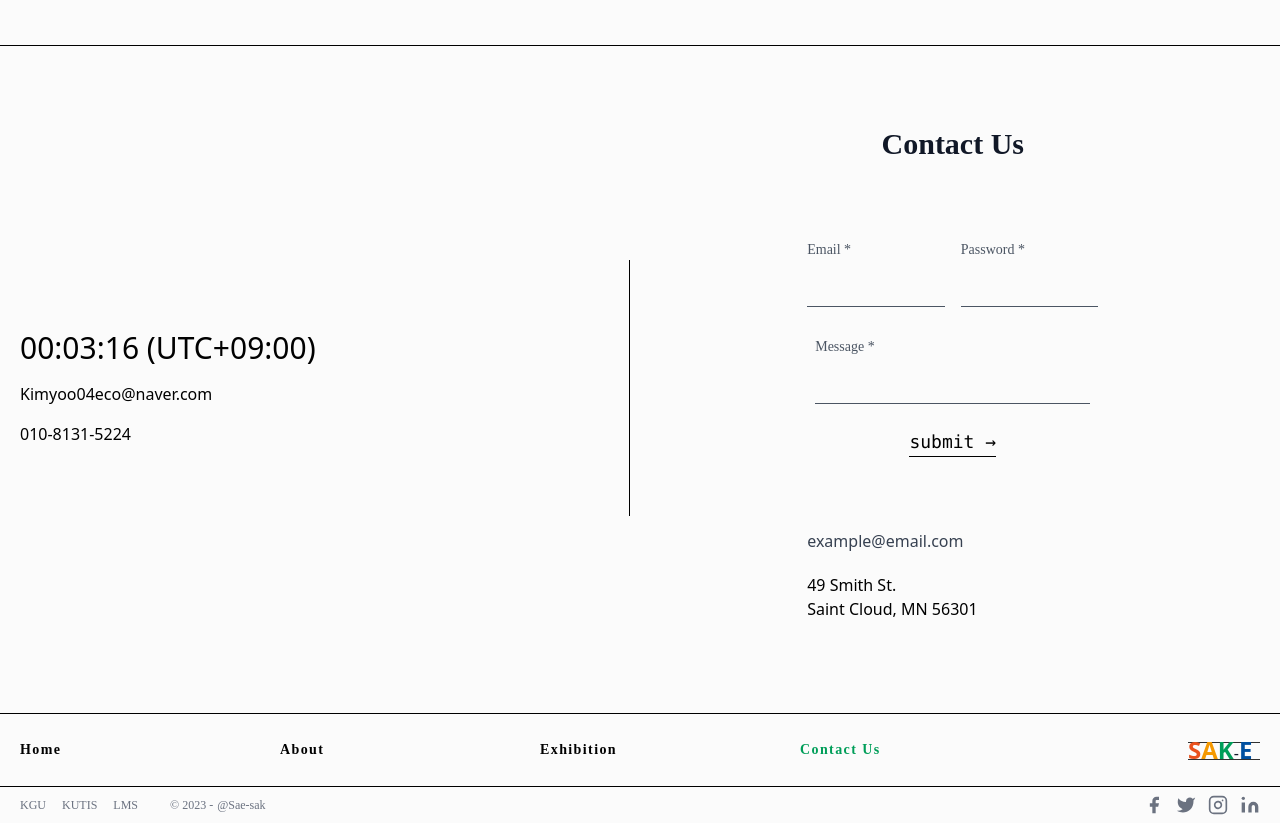
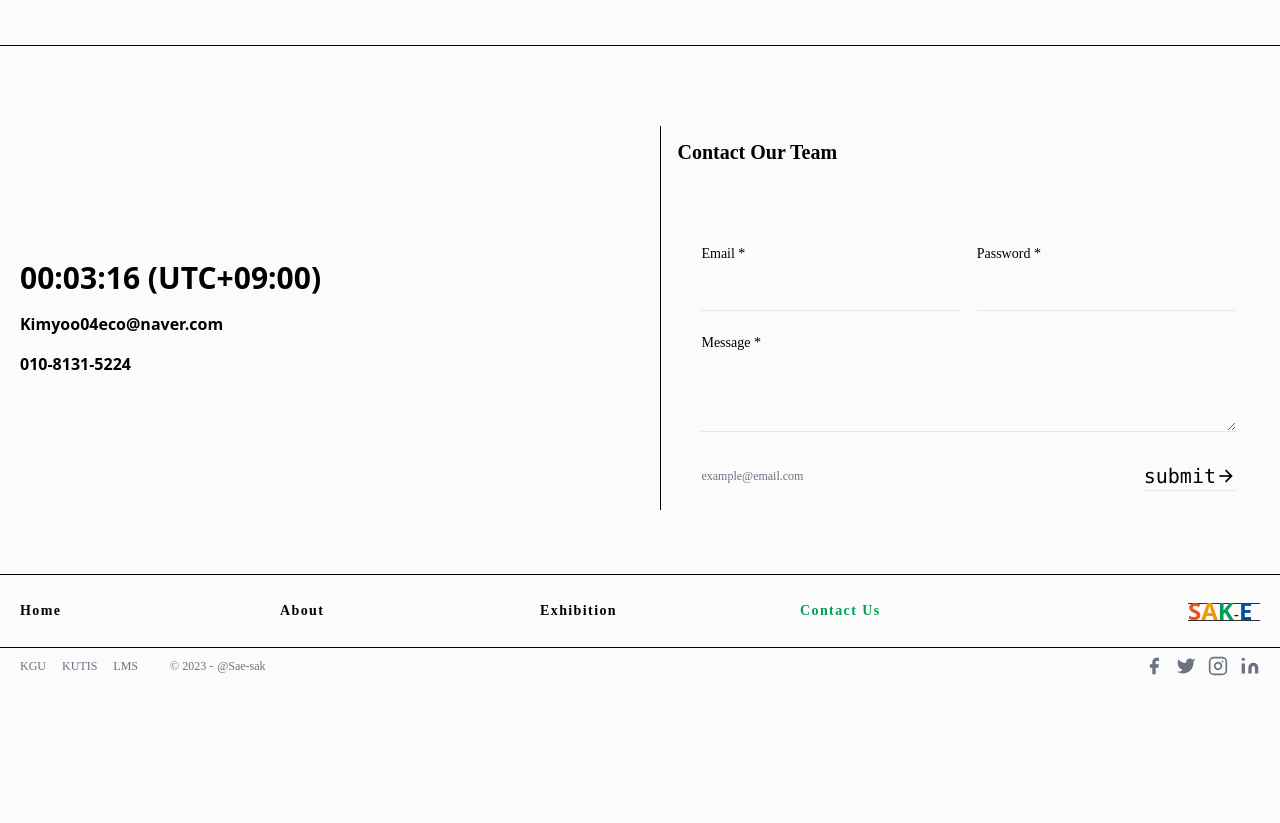
Before and after one commit to Sae-sak/SAK-Exhibition, a Next.js app: page /contactus in a window 1280 px wide. Shown: the part 1000-1823 px from the top of the page. After the commit the page ends 1684 px from the top, so only its background shows below. Built offline with nearby package versions, Linux system fonts and the light colour scheme; a web font is replaced by a local one.

Commit message:
Update Contactus form design

```diff
--- a/src/scenes/ContactUs/Clock/index.tsx
+++ b/src/scenes/ContactUs/Clock/index.tsx
@@ -9,9 +9,9 @@ export default function Clock() {
 
   return (
     <div className=" w-full col-start gap-4 ">
-      <span className=" text-3xl">00:03:16 (UTC+09:00)</span>
-      <div>Kimyoo04eco@naver.com</div>
-      <div>010-8131-5224</div>
+      <span className=" font-extrabold text-3xl">00:03:16 (UTC+09:00)</span>
+      <div className=" font-semibold">Kimyoo04eco@naver.com</div>
+      <div className=" font-semibold">010-8131-5224</div>
     </div>
   );
 }
--- a/src/scenes/ContactUs/ContactUsForm/index.tsx
+++ b/src/scenes/ContactUs/ContactUsForm/index.tsx
@@ -1,19 +1,17 @@
 export default function ContactUsForm() {
   return (
-    <section className=" relative text-gray-600 body-font">
-      <div className="w-full mb-12 text-center col-center">
-        <h1 className="mb-4 text-2xl font-bold text-gray-900 font-title sm:text-3xl title-font">
-          Contact Us
+    <section className="relative body-font">
+      <div className="w-full mb-12 text-center col-start">
+        <h1 className="mb-4 text-2xl font-bold font-title sm:text-xl title-font">
+          Contact Our Team
         </h1>
       </div>
-      <div className="mx-auto lg:w-1/2 md:w-2/3">
-        <div className="flex flex-wrap ">
+
+      <div className="mx-auto">
+        <div className="flex flex-wrap md:mx-4">
           <div className="w-1/2 p-2">
             <div className="relative">
-              <label
-                htmlFor="name"
-                className=" font-body text-sm leading-8 text-gray-600"
-              >
+              <label htmlFor="name" className="text-sm leading-8 font-body">
                 Email *
               </label>
 
@@ -21,55 +19,46 @@ export default function ContactUsForm() {
                 type="text"
                 id="name"
                 name="name"
-                className="w-full px-3 py-1 leading-8 text-gray-700 transition-colors duration-200 ease-in-out border-b border-gray-600 outline-none focus:border hover:bg-white hover:ring-1 hover:ring-gray-500 hover:rounded hover:border-gray-500 focus:rounded focus:border-gray-500 focus:bg-white"
+                className="w-full px-3 py-1 leading-8 transition-colors duration-200 ease-in-out border-b outline-none font-body focus:border focus:rounded focus:border-gray-500 hover:ring-1 hover:bg-white hover:ring-gray-500 hover:rounded"
               />
             </div>
           </div>
           <div className="w-1/2 p-2">
             <div className="relative">
-              <label
-                htmlFor="name"
-                className=" font-body text-sm leading-8 text-gray-600"
-              >
+              <label htmlFor="name" className="text-sm leading-8 font-body">
                 Password *
               </label>
               <input
                 type="text"
                 id="name"
                 name="name"
-                className="w-full px-3 py-1 leading-8 text-gray-700 transition-colors duration-200 ease-in-out border-b border-gray-600 outline-none focus:border focus:rounded focus:border-gray-500 focus:bg-white"
+                className="w-full px-3 py-1 leading-8 transition-colors duration-200 ease-in-out border-b outline-none font-body focus:border focus:rounded focus:border-gray-500 hover:ring-1 hover:bg-white hover:ring-gray-500 hover:rounded "
               />
             </div>
           </div>
-          <div className="w-full m-4">
+          <div className="w-full p-2">
             <div className="relative">
-              <label
-                htmlFor="name"
-                className=" font-body text-sm leading-8 text-gray-600"
-              >
+              <label htmlFor="name" className="text-sm leading-8 font-body">
                 Message *
               </label>
-              <input
-                type="text"
+              <textarea
                 id="name"
                 name="name"
-                className="w-full px-3 py-1 leading-8 text-gray-700 transition-colors duration-200 ease-in-out border-b border-gray-600 outline-none focus:border focus:rounded focus:border-gray-500 focus:bg-white"
+                className="w-full px-3 py-1 leading-8 transition-colors duration-200 ease-in-out border-b outline-none font-body focus:border focus:rounded focus:border-gray-500  hover:bg-white hover:ring-1 hover:ring-gray-500 hover:rounded hover:border-gray-500"
               />
             </div>
           </div>
 
-          <div className="w-full p-2">
-            <button className="flex mx-auto text-lg text-black border-b border-b-black focus:outline-none hover:text-gray-500 hover:border-b-gray-500 font-mono">
-              submit →
-            </button>
-          </div>
-          <div className="w-full p-2 pt-8 mt-8 text-start border-gray-200">
-            <a className="text-gray-700">example@email.com</a>
-            <p className="my-5 leading-normal">
-              49 Smith St.
-              <br />
-              Saint Cloud, MN 56301
-            </p>
+          <div className="w-full gap-4 row-center">
+            <div className="w-full p-2 pt-2 mt-2 text-xs border-gray-200 text-start font-body">
+              <a className="text-gray-500">example@email.com</a>
+            </div>
+            <div className="w-full p-2 pt-2 mt-2 col-end">
+              <button className="flex font-mono text-xl border-b">
+                <span>submit</span>
+                <i className="ri-arrow-right-line"></i>
+              </button>
+            </div>
           </div>
         </div>
       </div>
--- a/src/scenes/ContactUs/index.tsx
+++ b/src/scenes/ContactUs/index.tsx
@@ -12,9 +12,11 @@ export default function ContactUs() {
       <HBorder />
       <Team />
       <HBorder />
-      <div className="w-full gap-4 row-center">
+      <div className="gap-4 w-fit col-center md:flex md:flex-row md:justify-center md:items-center ">
         <Clock />
-        <VBorder height={'h-64'}/>
+        <div className="rotate-90 md:rotate-0">
+          <VBorder height={"h-96"} />
+        </div>
         <ContactUsForm />
       </div>
     </div>
```
